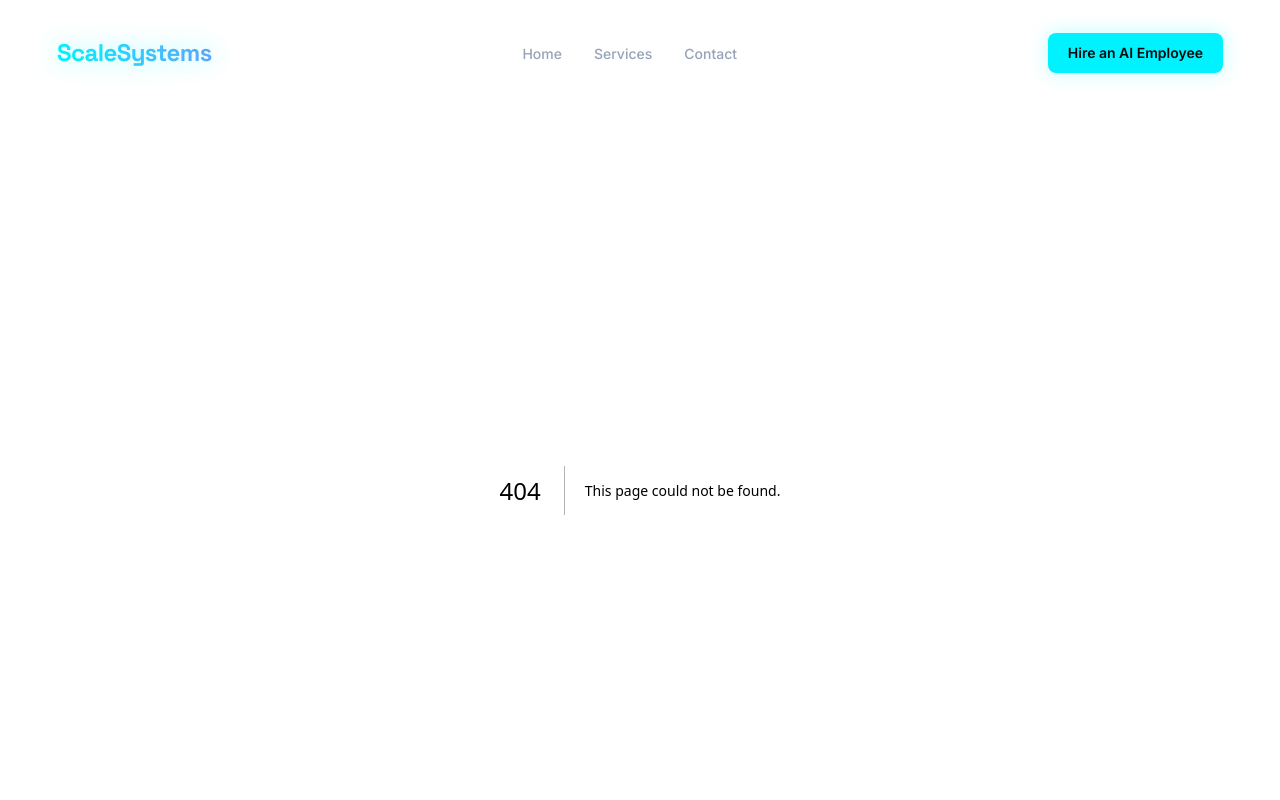
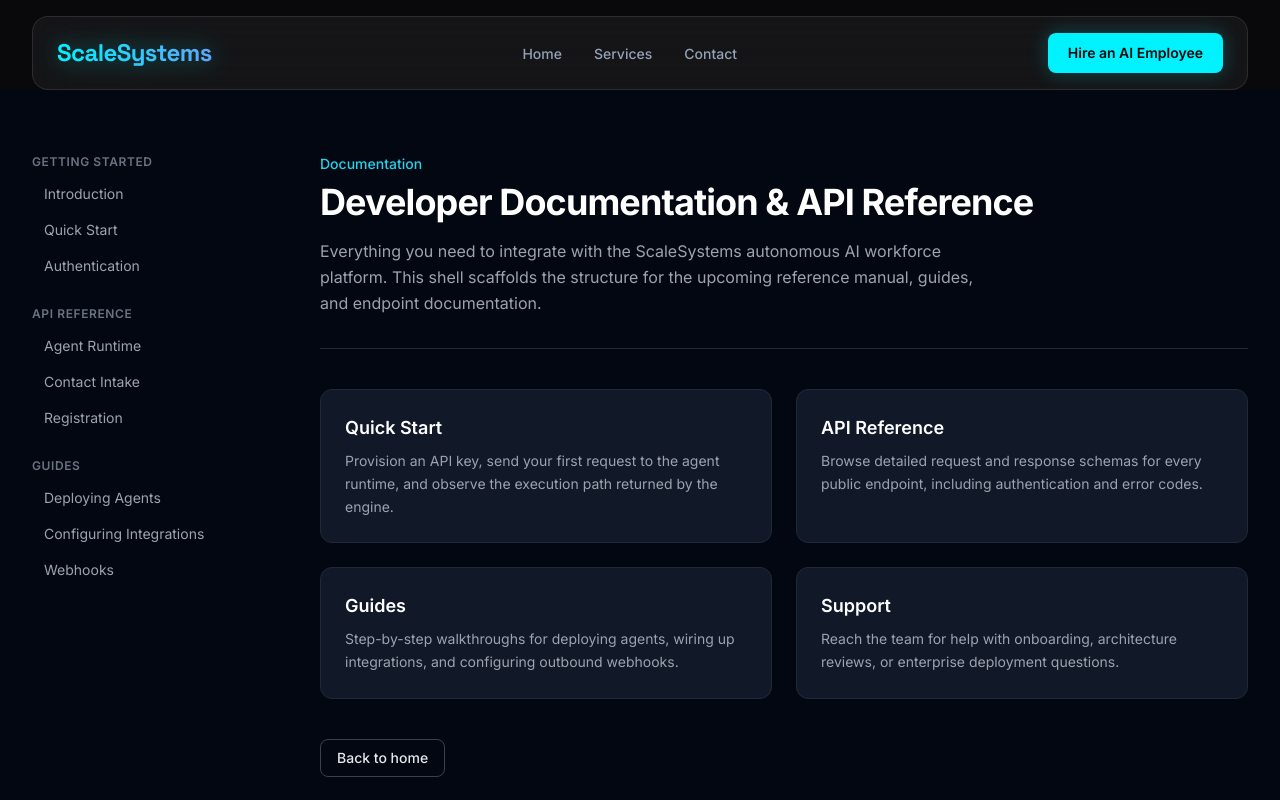
Before and after one commit to evolgenai/Scalesystemsai, a Next.js app: page /docs in a window 1280 px wide. Before the commit this address had no page. Shown: the top 800 px of the page. Built offline with nearby package versions, Linux system fonts and the light colour scheme.

Commit message:
Add developer documentation shell page at /docs
Co-authored-by: evolgenai <evolgenai@users.noreply.github.com>

```diff
--- /dev/null
+++ b/src/app/docs/page.tsx
@@ -0,0 +1,109 @@
+import type { Metadata } from "next";
+import Link from "next/link";
+
+export const metadata: Metadata = {
+  title: "Developer Documentation",
+  description:
+    "Developer documentation and API reference manual for the ScaleSystems autonomous AI workforce platform.",
+};
+
+const SIDEBAR_SECTIONS = [
+  {
+    heading: "Getting Started",
+    items: ["Introduction", "Quick Start", "Authentication"],
+  },
+  {
+    heading: "API Reference",
+    items: ["Agent Runtime", "Contact Intake", "Registration"],
+  },
+  {
+    heading: "Guides",
+    items: ["Deploying Agents", "Configuring Integrations", "Webhooks"],
+  },
+];
+
+export default function DocsPage() {
+  return (
+    <main className="min-h-screen bg-gray-950 text-gray-100">
+      <div className="mx-auto flex max-w-7xl flex-col gap-8 px-4 py-16 sm:px-6 lg:flex-row lg:px-8">
+        <aside className="w-full shrink-0 lg:w-64">
+          <nav className="space-y-6">
+            {SIDEBAR_SECTIONS.map((section) => (
+              <div key={section.heading} className="space-y-2">
+                <p className="text-xs font-semibold uppercase tracking-wider text-gray-500">
+                  {section.heading}
+                </p>
+                <ul className="space-y-1">
+                  {section.items.map((item) => (
+                    <li key={item}>
+                      <span className="block rounded-md px-3 py-1.5 text-sm text-gray-400 hover:bg-gray-800 hover:text-white">
+                        {item}
+                      </span>
+                    </li>
+                  ))}
+                </ul>
+              </div>
+            ))}
+          </nav>
+        </aside>
+
+        <div className="min-w-0 flex-1">
+          <header className="border-b border-gray-800 pb-8">
+            <p className="text-sm font-medium text-cyan-400">Documentation</p>
+            <h1 className="mt-2 text-3xl font-bold tracking-tight text-white sm:text-4xl">
+              Developer Documentation &amp; API Reference
+            </h1>
+            <p className="mt-4 max-w-2xl text-base leading-relaxed text-gray-400">
+              Everything you need to integrate with the ScaleSystems autonomous
+              AI workforce platform. This shell scaffolds the structure for the
+              upcoming reference manual, guides, and endpoint documentation.
+            </p>
+          </header>
+
+          <section className="mt-10 grid gap-6 sm:grid-cols-2">
+            <article className="rounded-xl border border-gray-800 bg-gray-900 p-6">
+              <h2 className="text-lg font-semibold text-white">Quick Start</h2>
+              <p className="mt-2 text-sm leading-relaxed text-gray-400">
+                Provision an API key, send your first request to the agent
+                runtime, and observe the execution path returned by the engine.
+              </p>
+            </article>
+
+            <article className="rounded-xl border border-gray-800 bg-gray-900 p-6">
+              <h2 className="text-lg font-semibold text-white">API Reference</h2>
+              <p className="mt-2 text-sm leading-relaxed text-gray-400">
+                Browse detailed request and response schemas for every public
+                endpoint, including authentication and error codes.
+              </p>
+            </article>
+
+            <article className="rounded-xl border border-gray-800 bg-gray-900 p-6">
+              <h2 className="text-lg font-semibold text-white">Guides</h2>
+              <p className="mt-2 text-sm leading-relaxed text-gray-400">
+                Step-by-step walkthroughs for deploying agents, wiring up
+                integrations, and configuring outbound webhooks.
+              </p>
+            </article>
+
+            <article className="rounded-xl border border-gray-800 bg-gray-900 p-6">
+              <h2 className="text-lg font-semibold text-white">Support</h2>
+              <p className="mt-2 text-sm leading-relaxed text-gray-400">
+                Reach the team for help with onboarding, architecture reviews,
+                or enterprise deployment questions.
+              </p>
+            </article>
+          </section>
+
+          <div className="mt-10">
+            <Link
+              href="/"
+              className="inline-flex items-center rounded-lg border border-gray-700 px-4 py-2 text-sm font-medium text-gray-200 hover:bg-gray-800 hover:text-white"
+            >
+              Back to home
+            </Link>
+          </div>
+        </div>
+      </div>
+    </main>
+  );
+}
```
